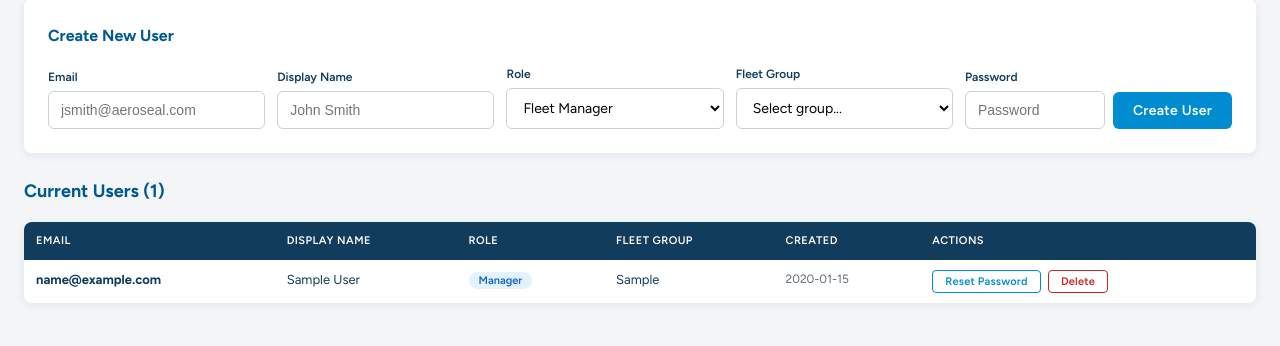
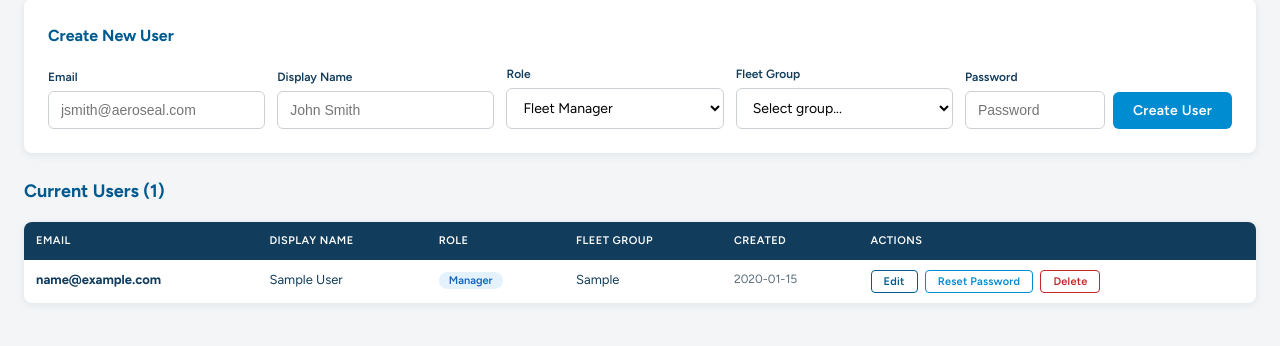
Before and after one commit to claytoncolleran/aeroseal-fleet-fuel-review, a Flask app: page /admin/users in a window 1280 px wide. Shown: the part 230-576 px from the top of the page. Run offline with Flask 3, Linux system fonts and the light colour scheme; the visitor is signed in with stand-in values (Sample User, id 1); a database or web service that is not in the repository returns one stand-in record (values such as "Sample title"); some libraries are stand-ins or nearby versions.

Commit message:
Fix notification 'Review not found' and add edit user button
load_review_meta now checks PostgreSQL first when USE_DB is set,
fixing the 404 error when sending notifications on Render. Added
Edit button to user management with modal for updating display name,
role, and fleet group. Removed temporary debug endpoint.

Co-Authored-By: Claude Opus 4.6 (1M context) <noreply@anthropic.com>

```diff
--- a/app.py
+++ b/app.py
@@ -43,7 +43,12 @@ def get_review_dir(period):
 
 
 def load_review_meta(period):
-    """Load meta.json for a review period."""
+    """Load review metadata for a period. Checks database first, then JSON file."""
+    if USE_DB:
+        meta = database.db_get_review(period)
+        if meta:
+            return meta
+
     meta_path = os.path.join(get_review_dir(period), "meta.json")
     if os.path.exists(meta_path):
         with open(meta_path) as f:
@@ -644,55 +649,6 @@ def admin_reviews():
                            progress=progress)
 
 
-@app.route("/api/debug/report")
-@admin_required
-def debug_report():
-    """Temporary diagnostic endpoint — remove after confirming fix."""
-    active = get_active_review()
-    if not active:
-        return jsonify({"error": "no active review"})
-    period = active["period"]
-    result = {"active_review": active, "USE_DB": USE_DB, "PERSIST_DIR": PERSIST_DIR}
-
-    # Check JSON file
-    report_path = os.path.join(get_review_dir(period), "anomaly_report.json")
-    result["json_file_exists"] = os.path.exists(report_path)
-
-    # Check DB
-    if USE_DB:
-        try:
-            review_id = database.db_get_review_id(period)
-            result["db_review_id"] = review_id
-            if review_id:
-                with database.get_db() as conn:
-                    cur = conn.cursor()
-                    cur.execute("SELECT COUNT(*) FROM transactions WHERE review_id = %s", (review_id,))
-                    result["db_transaction_count"] = cur.fetchone()[0]
-                    cur.execute("SELECT COUNT(*) FROM flags WHERE transaction_id IN (SELECT id FROM transactions WHERE review_id = %s)", (review_id,))
-                    result["db_flag_count"] = cur.fetchone()[0]
-                    cur.execute("SELECT COUNT(*) FROM vehicle_mpg WHERE review_id = %s", (review_id,))
-                    result["db_mpg_count"] = cur.fetchone()[0]
-            # Try building report
-            report = database.db_build_report(period)
-            if report:
-                result["db_report_groups"] = list(report.get("group_summary", {}).keys())
-                result["db_report_txn_count"] = len(report.get("transactions", []))
-            else:
-                result["db_report"] = None
-        except Exception as e:
-            result["db_error"] = str(e)
-
-    # Try load_report
-    try:
-        report = load_report(period)
-        result["load_report_groups"] = list(report.get("group_summary", {}).keys())
-        result["load_report_txn_count"] = len(report.get("transactions", []))
-    except Exception as e:
-        result["load_report_error"] = str(e)
-
-    return jsonify(result)
-
-
 @app.route("/api/reviews/create", methods=["POST"])
 @admin_required
 def create_review():
--- a/templates/admin_users.html
+++ b/templates/admin_users.html
@@ -80,7 +80,8 @@
         <td style="font-size: 12px; color: #5A6B7B;">{{ (user.get('created_at', '')[:10]) }}</td>
         <td>
           {% if username != current_user.email %}
-            <button class="btn btn-sm" style="font-size: 11px; padding: 4px 12px; background: transparent; color: var(--aeroseal-sapphire); border: 1px solid var(--aeroseal-sapphire); border-radius: 4px; cursor: pointer;" onclick="resetPassword('{{ username }}')">Reset Password</button>
+            <button class="btn btn-sm" style="font-size: 11px; padding: 4px 12px; background: transparent; color: var(--aeroseal-steel-blue); border: 1px solid var(--aeroseal-steel-blue); border-radius: 4px; cursor: pointer;" onclick="openEditModal('{{ username }}', '{{ user.get('display_name', '') }}', '{{ user.get('role', 'manager') }}', '{{ user.get('fleet_group', '') }}')">Edit</button>
+            <button class="btn btn-sm" style="font-size: 11px; padding: 4px 12px; background: transparent; color: var(--aeroseal-sapphire); border: 1px solid var(--aeroseal-sapphire); border-radius: 4px; cursor: pointer; margin-left: 4px;" onclick="resetPassword('{{ username }}')">Reset Password</button>
             <button class="btn btn-sm" style="font-size: 11px; padding: 4px 12px; background: transparent; color: #C62828; border: 1px solid #C62828; border-radius: 4px; cursor: pointer; margin-left: 4px;" onclick="deleteUser('{{ username }}')">Delete</button>
           {% else %}
             <span style="font-size: 12px; color: #999;">Current user</span>
@@ -90,6 +91,44 @@
       {% endfor %}
     </tbody>
   </table>
+</div>
+<!-- Edit User Modal -->
+<div id="edit-modal" style="display:none; position:fixed; top:0; left:0; right:0; bottom:0; background:rgba(0,0,0,0.4); z-index:1000; align-items:center; justify-content:center;">
+  <div style="background:#fff; border-radius:12px; padding:28px 32px; max-width:480px; width:90%; box-shadow:0 8px 32px rgba(0,0,0,0.18);">
+    <h3 style="font-size:16px; font-weight:700; color:var(--aeroseal-steel-blue); margin:0 0 20px;">Edit User</h3>
+    <div id="edit-error" class="section-banner banner-warn" style="display:none; margin-bottom:12px;"></div>
+    <input type="hidden" id="edit-email-key">
+    <div style="margin-bottom:12px;">
+      <label class="form-label" style="display:block; font-size:12px; font-weight:600; color:var(--aeroseal-midnight-blue); margin-bottom:4px;">Email</label>
+      <input type="text" id="edit-email-display" disabled style="font-size:14px; padding:10px 12px; border:1px solid var(--aeroseal-titanium); border-radius:6px; width:100%; background:#f5f5f5; color:#666;">
+    </div>
+    <div style="margin-bottom:12px;">
+      <label class="form-label" style="display:block; font-size:12px; font-weight:600; color:var(--aeroseal-midnight-blue); margin-bottom:4px;">Display Name</label>
+      <input type="text" id="edit-display" style="font-size:14px; padding:10px 12px; border:1px solid var(--aeroseal-titanium); border-radius:6px; width:100%;">
+    </div>
+    <div style="display:grid; grid-template-columns:1fr 1fr; gap:12px; margin-bottom:20px;">
+      <div>
+        <label class="form-label" style="display:block; font-size:12px; font-weight:600; color:var(--aeroseal-midnight-blue); margin-bottom:4px;">Role</label>
+        <select id="edit-role" style="font-family:var(--font-primary); font-size:14px; padding:10px 12px; border:1px solid var(--aeroseal-titanium); border-radius:6px; width:100%; background:#fff;" onchange="toggleEditGroup()">
+          <option value="manager">Fleet Manager</option>
+          <option value="admin">Administrator</option>
+        </select>
+      </div>
+      <div id="edit-group-wrap">
+        <label class="form-label" style="display:block; font-size:12px; font-weight:600; color:var(--aeroseal-midnight-blue); margin-bottom:4px;">Fleet Group</label>
+        <select id="edit-group" style="font-family:var(--font-primary); font-size:14px; padding:10px 12px; border:1px solid var(--aeroseal-titanium); border-radius:6px; width:100%; background:#fff;">
+          <option value="">Select group...</option>
+          {% for g in fleet_groups %}
+          <option value="{{ g }}">{{ g }}</option>
+          {% endfor %}
+        </select>
+      </div>
+    </div>
+    <div style="display:flex; justify-content:flex-end; gap:8px;">
+      <button style="padding:10px 20px; font-size:14px; border:1px solid var(--aeroseal-titanium); border-radius:6px; background:#fff; color:var(--aeroseal-midnight-blue); cursor:pointer;" onclick="closeEditModal()">Cancel</button>
+      <button class="btn btn-approve" style="padding:10px 20px; font-size:14px;" onclick="saveEdit()">Save Changes</button>
+    </div>
+  </div>
 </div>
 {% endblock %}
 
@@ -152,6 +191,60 @@ function resetPassword(username) {
   });
 }
 
+function openEditModal(email, displayName, role, fleetGroup) {
+  document.getElementById('edit-email-key').value = email;
+  document.getElementById('edit-email-display').value = email;
+  document.getElementById('edit-display').value = displayName;
+  document.getElementById('edit-role').value = role;
+  document.getElementById('edit-group').value = fleetGroup || '';
+  toggleEditGroup();
+  document.getElementById('edit-modal').style.display = 'flex';
+}
+
+function closeEditModal() {
+  document.getElementById('edit-modal').style.display = 'none';
+  document.getElementById('edit-error').style.display = 'none';
+}
+
+function toggleEditGroup() {
+  const role = document.getElementById('edit-role').value;
+  document.getElementById('edit-group-wrap').style.display = role === 'manager' ? 'block' : 'none';
+}
+
+function saveEdit() {
+  const email = document.getElementById('edit-email-key').value;
+  const data = {
+    display_name: document.getElementById('edit-display').value.trim(),
+    role: document.getElementById('edit-role').value,
+    fleet_group: document.getElementById('edit-role').value === 'manager'
+      ? document.getElementById('edit-group').value : '',
+  };
+
+  fetch('/api/users/' + encodeURIComponent(email), {
+    method: 'PUT',
+    headers: {'Content-Type': 'application/json'},
+    body: JSON.stringify(data)
+  }).then(r => r.json()).then(resp => {
+    if (resp.status === 'ok') {
+      closeEditModal();
+      location.reload();
+    } else {
+      const el = document.getElementById('edit-error');
+      el.textContent = resp.message || 'Failed to update user.';
+      el.style.display = 'block';
+    }
+  }).catch(() => {
+    const el = document.getElementById('edit-error');
+    el.textContent = 'Request failed.';
+    el.style.display = 'block';
+  });
+}
+
+// Close modal on backdrop click
+document.getElementById('edit-modal').addEventListener('click', function(e) {
+  if (e.target === this) closeEditModal();
+});
+
 function deleteUser(username) {
   if (!confirm('Delete user "' + username + '"? This cannot be undone.')) return;
 
```
